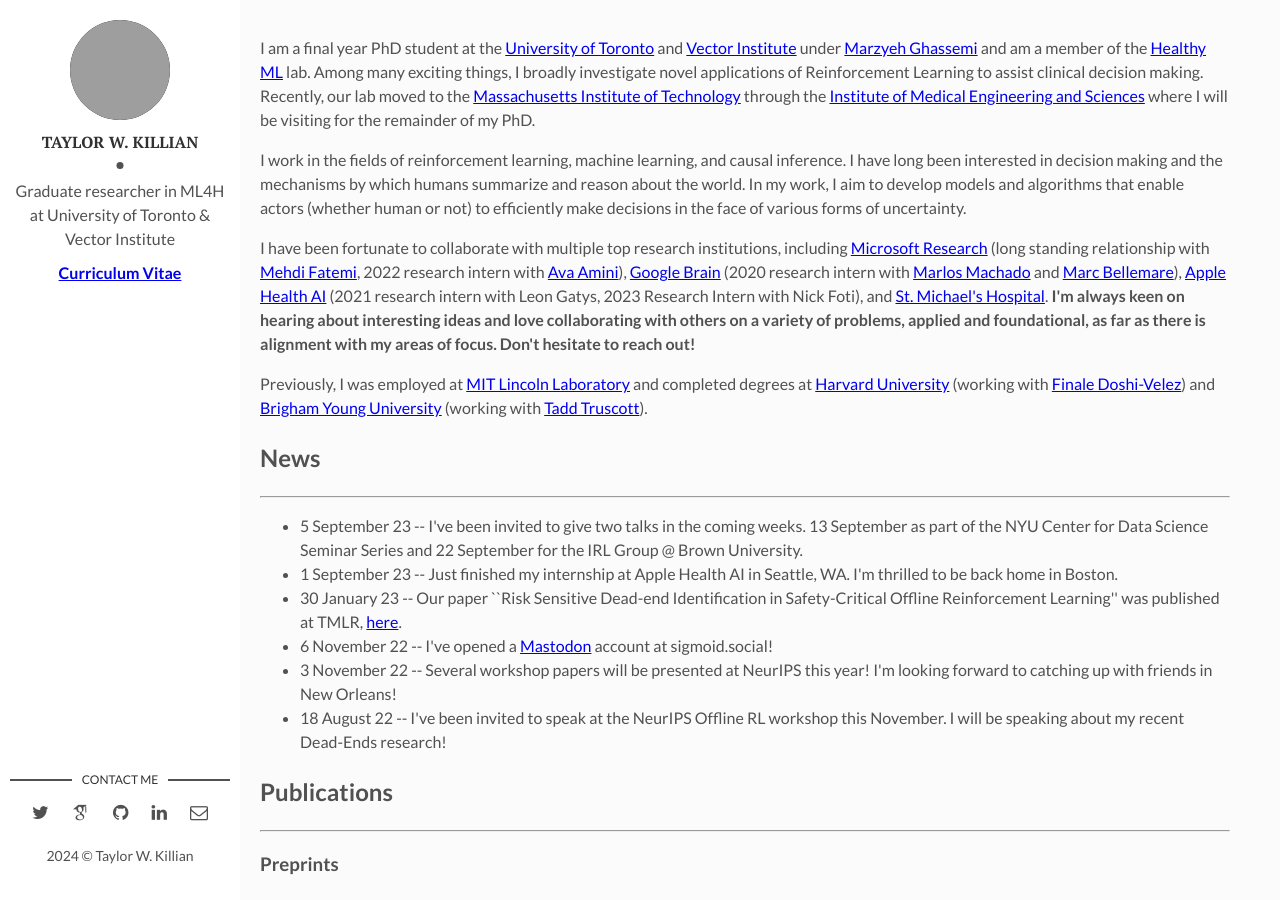
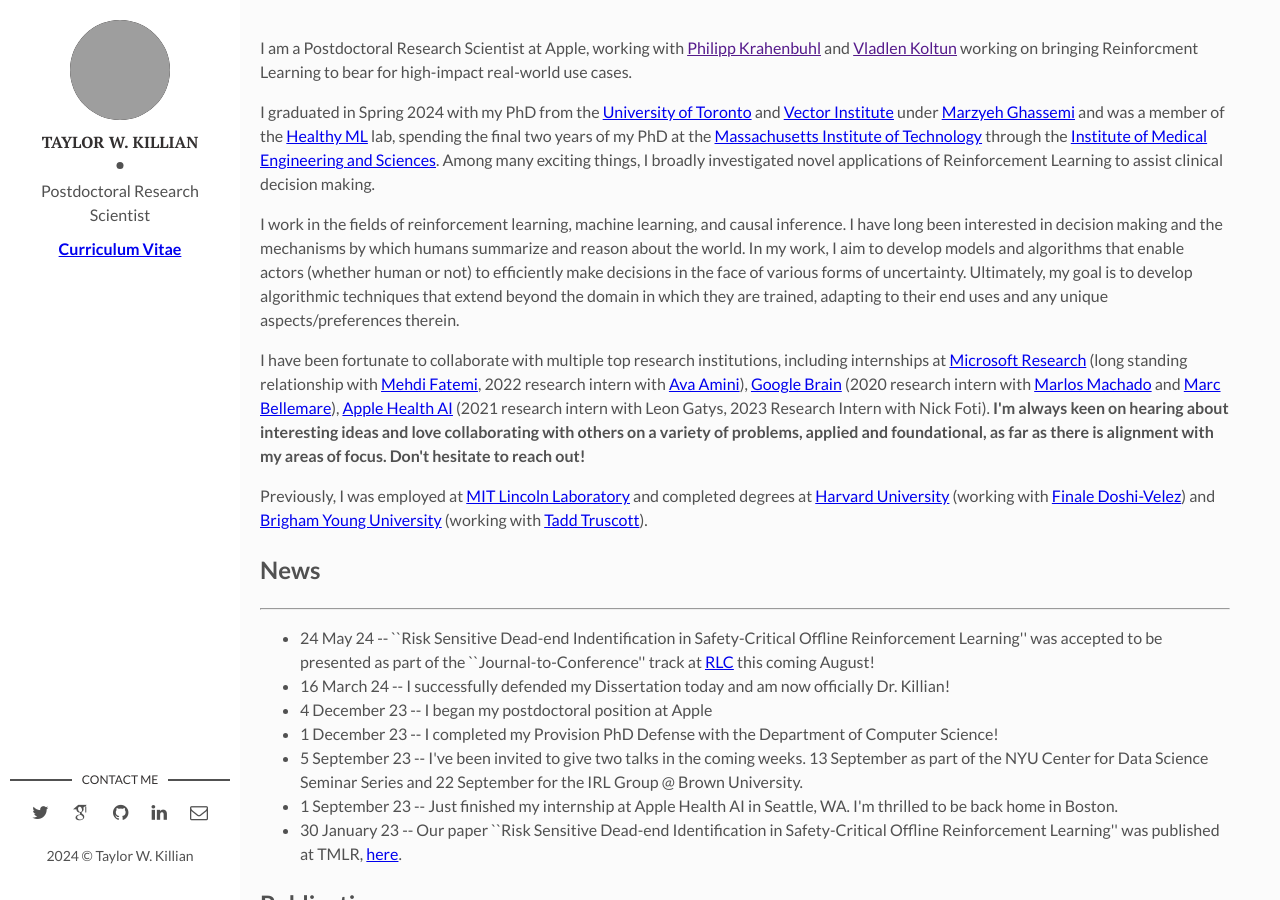
Before and after one commit to twkillian/twkillian.github.io, a Jekyll site: the page built from index.html, in a window 1280 px wide and 900 px high. Built offline with Jekyll 4.4.1, drawn with Linux system fonts in a browser that asks for light colours; nearby versions of some CDN libraries; some web fonts are replaced; the list of posts is cut into pages by our own code; grey boxes are pictures that could not be loaded.

Commit message:
Slight update to main page of website

```diff
--- a/_config.yml
+++ b/_config.yml
@@ -9,11 +9,11 @@
 # Author Settings
 author: Taylor W. Killian # add your name
 author-img: TKillian_Headshot.jpg # add your photo
-about-author: Graduate researcher in ML4H at University of Toronto & Vector Institute # add description
+about-author: Postdoctoral Research Scientist # add description
 twitter: tw_killian # add your Twitter handle
 github: twkillian # add your Github handle
 googlescholar: xA3RcaUAAAAJ&hl=en #Google Scholar
-linkedin: taylor-w-killian# add your Linkedin handle
+linkedin: taylor-w-killian # add your Linkedin handle
 email: twkillian@cs.toronto.edu # add your Email address
 
 # Disqus
--- a/index.html
+++ b/index.html
@@ -8,11 +8,13 @@
 
         <div class="row">
         <p>
-    	  I am a final year PhD student at the <a href="https://www.utoronto.ca">University of Toronto</a> and <a href='https://vectorinstitute.ai/'> Vector Institute</a> under <a href='http://www.marzyehghassemi.com/'>Marzyeh Ghassemi</a> and am a member of the <a href='http://healthyml.org'>Healthy ML</a> lab. Among many exciting things, I broadly investigate novel applications of Reinforcement Learning to assist clinical decision making. Recently, our lab moved to the <a href='https://web.mit.edu/'>Massachusetts Institute of Technology</a> through the <a href='https://imes.mit.edu/'>Institute of Medical Engineering and Sciences</a> where I will be visiting for the remainder of my PhD.
+        I am a Postdoctoral Research Scientist at Apple, working with <a href="">Philipp Krahenbuhl</a> and <a href="">Vladlen Koltun</a> working on bringing Reinforcment Learning to bear for high-impact real-world use cases.
+        </p><p>
+    	  I graduated in Spring 2024 with my PhD from the <a href="https://www.utoronto.ca">University of Toronto</a> and <a href='https://vectorinstitute.ai/'> Vector Institute</a> under <a href='http://www.marzyehghassemi.com/'>Marzyeh Ghassemi</a> and was a member of the <a href='http://healthyml.org'>Healthy ML</a> lab, spending the final two years of my PhD at the <a href='https://web.mit.edu/'>Massachusetts Institute of Technology</a> through the <a href='https://imes.mit.edu/'>Institute of Medical Engineering and Sciences</a>. Among many exciting things, I broadly investigated novel applications of Reinforcement Learning to assist clinical decision making.
   		</p><p>
-        I work in the fields of reinforcement learning, machine learning, and causal inference. I have long been interested in decision making and the mechanisms by which humans summarize and reason about the world. In my work, I aim to develop models and algorithms that enable actors (whether human or not) to efficiently make decisions in the face of various forms of uncertainty.
+        I work in the fields of reinforcement learning, machine learning, and causal inference. I have long been interested in decision making and the mechanisms by which humans summarize and reason about the world. In my work, I aim to develop models and algorithms that enable actors (whether human or not) to efficiently make decisions in the face of various forms of uncertainty. Ultimately, my goal is to develop algorithmic techniques that extend beyond the domain in which they are trained, adapting to their end uses and any unique aspects/preferences therein.
       </p><p>
-    	  I have been fortunate to collaborate with multiple top research institutions, including <a href="https://www.microsoft.com/en-us/research/">Microsoft Research</a> (long standing relationship with <a href='https://www.linkedin.com/in/fatemi/'>Mehdi Fatemi</a>, 2022 research intern with <a href='https://www.mit.edu/~asolei/'>Ava Amini</a>), <a href='https://research.google/teams/brain/'>Google Brain</a> (2020 research intern with <a href="https://webdocs.cs.ualberta.ca/~machado/">Marlos Machado</a> and <a href="http://www.marcgbellemare.info/">Marc Bellemare</a>), <a href="https://machinelearning.apple.com/research?page=1&tag=Health">Apple Health AI</a> (2021 research intern with Leon Gatys, 2023 Research Intern with Nick Foti), and <a href="https://unityhealth.to/locations/st-michaels-hospital/">St. Michael's Hospital</a>. <strong>I'm always keen on hearing about interesting ideas and love collaborating with others on a variety of problems, applied and foundational, as far as there is alignment with my areas of focus. Don't hesitate to reach out!</strong>
+    	  I have been fortunate to collaborate with multiple top research institutions, including internships at <a href="https://www.microsoft.com/en-us/research/">Microsoft Research</a> (long standing relationship with <a href='https://www.linkedin.com/in/fatemi/'>Mehdi Fatemi</a>, 2022 research intern with <a href='https://www.mit.edu/~asolei/'>Ava Amini</a>), <a href='https://research.google/teams/brain/'>Google Brain</a> (2020 research intern with <a href="https://webdocs.cs.ualberta.ca/~machado/">Marlos Machado</a> and <a href="http://www.marcgbellemare.info/">Marc Bellemare</a>), <a href="https://machinelearning.apple.com/research?page=1&tag=Health">Apple Health AI</a> (2021 research intern with Leon Gatys, 2023 Research Intern with Nick Foti). <strong>I'm always keen on hearing about interesting ideas and love collaborating with others on a variety of problems, applied and foundational, as far as there is alignment with my areas of focus. Don't hesitate to reach out!</strong>
       </p><p>
         Previously, I was employed at <a href="https://www.ll.mit.edu//">MIT Lincoln Laboratory</a> and completed degrees at <a href="https://www.harvard.edu">Harvard University</a> (working with <a href="https://finale.seas.harvard.edu">Finale Doshi-Velez</a>) and <a href="https://www.byu.edu">Brigham Young University</a> (working with <a href="https://mae.usu.edu/people/faculty/truscott-tadd">Tadd Truscott</a>).
       </p>
@@ -34,12 +36,13 @@
           <hr>
           <p>
             <ul class="nav nav-pills nav-stacked">
+            <li> 24 May 24 -- ``Risk Sensitive Dead-end Indentification in Safety-Critical Offline Reinforcement Learning'' was accepted to be presented as part of the ``Journal-to-Conference'' track at <a href="https://rl-conference.cc/">RLC</a> this coming August!</li>
+            <li> 16 March 24 -- I successfully defended my Dissertation today and am now officially Dr. Killian!</li>
+            <li> 4 December 23 -- I began my postdoctoral position at Apple</li>
+            <li> 1 December 23 -- I completed my Provision PhD Defense with the Department of Computer Science!</li>
             <li> 5 September 23 -- I've been invited to give two talks in the coming weeks. 13 September as part of the NYU Center for Data Science Seminar Series and 22 September for the IRL Group @ Brown University. </li>
             <li> 1 September 23 -- Just finished my internship at Apple Health AI in Seattle, WA. I'm thrilled to be back home in Boston. </li>
             <li> 30 January 23 -- Our paper ``Risk Sensitive Dead-end Identification in Safety-Critical Offline Reinforcement Learning'' was published at TMLR, <a href='https://openreview.net/forum?id=oKlEOT83gI'>here</a>.</li>
-            <li> 6 November 22 -- I've opened a <a rel="me" href="https://sigmoid.social/@tw_killian">Mastodon</a> account at sigmoid.social!
-            <li> 3 November 22 -- Several workshop papers will be presented at NeurIPS this year! I'm looking forward to catching up with friends in New Orleans! </li>
-            <li> 18 August 22 -- I've been invited to speak at the NeurIPS Offline RL workshop this November. I will be speaking about my recent Dead-Ends research! </li>
           </p>
         </div>
 
```
